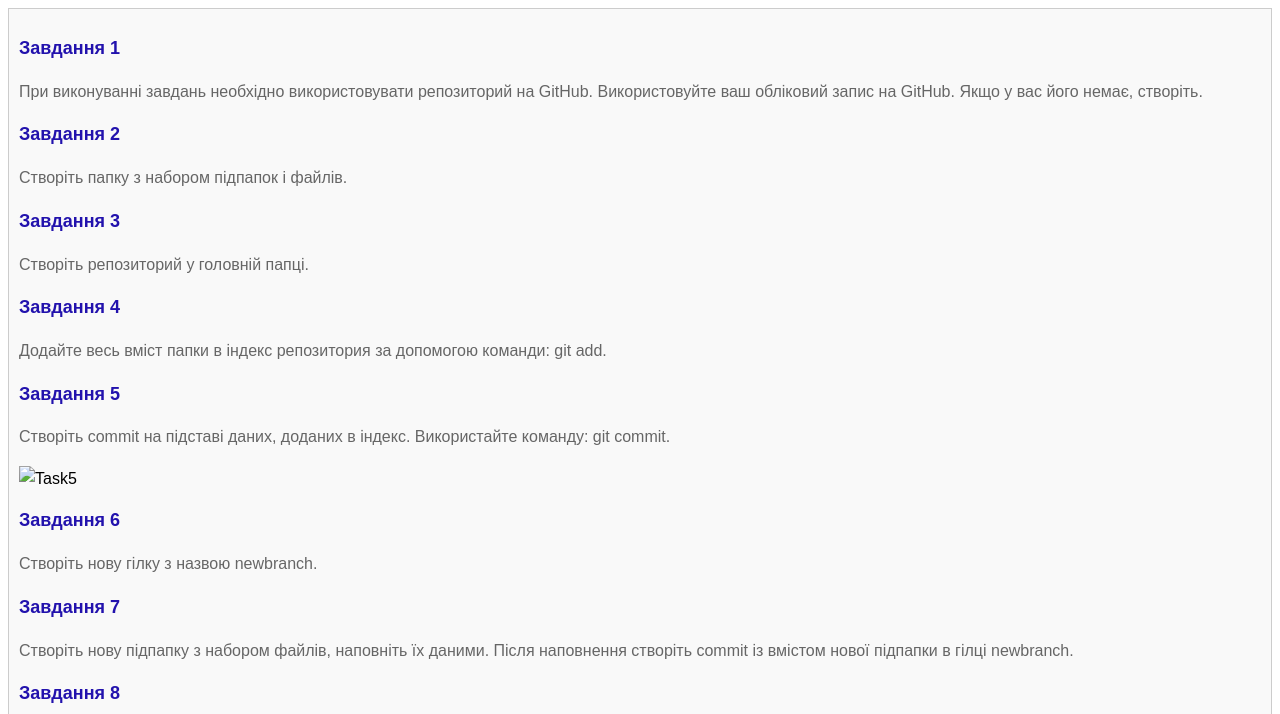
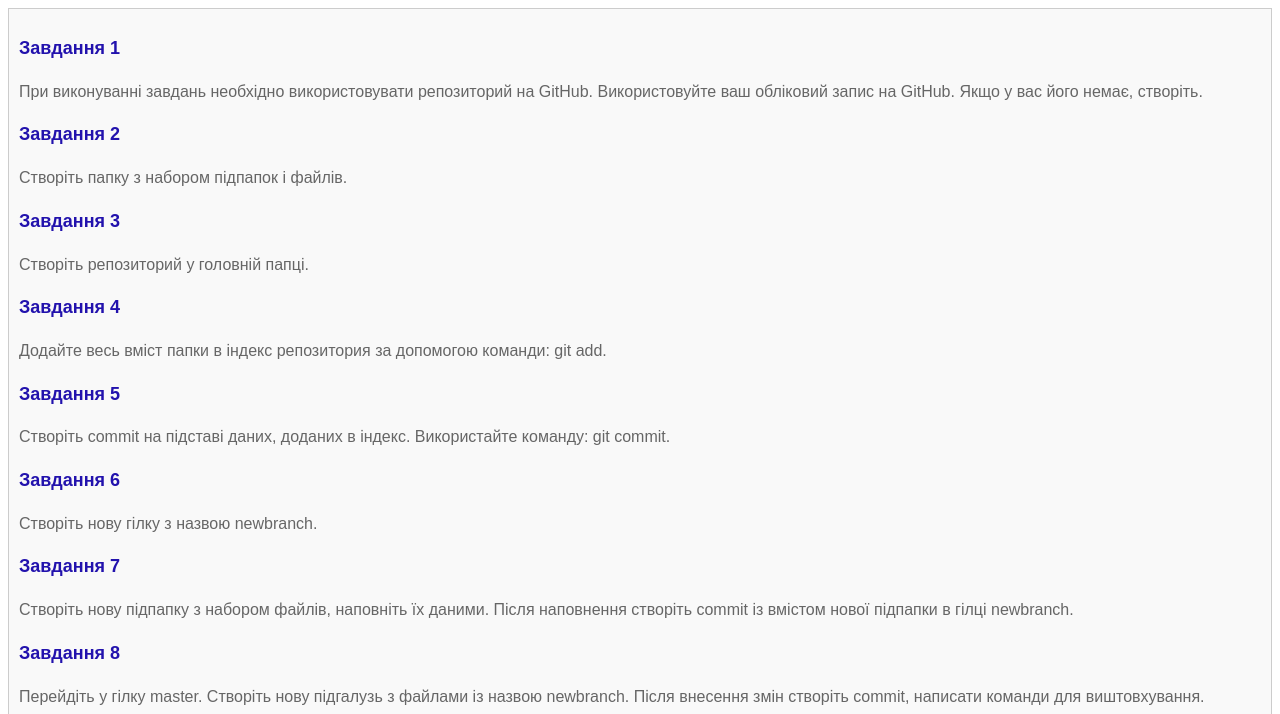
Before and after one commit to vpotereiko/git2-47-48, a plain HTML site: page files/index.html in a window 1280 px wide. Shown: the part 86-800 px from the top of the page. Drawn offline with Linux system fonts and the light colour scheme.

Commit message:
Task5 local + Screenshot 2024-06-05 231558.png

```diff
--- a/files/index.html
+++ b/files/index.html
@@ -39,7 +39,6 @@
     <p class="task-content">Додайте весь вміст папки в індекс репозитория за допомогою команди: git add.</p>
     <h2 class="task-heading">Завдання 5</h2>
     <p class="task-content">Створіть commit на підставі даних, доданих в індекс. Використайте команду: git commit.</p>
-    <img src="../img/Task5.png" alt="Task5"/>
     <h2 class="task-heading">Завдання 6</h2>
     <p class="task-content">Створіть нову гілку з назвою newbranch.</p>
     <h2 class="task-heading">Завдання 7</h2>
```
Also changed, not shown: img/Screenshot 2024-06-05 231558.png (added).
